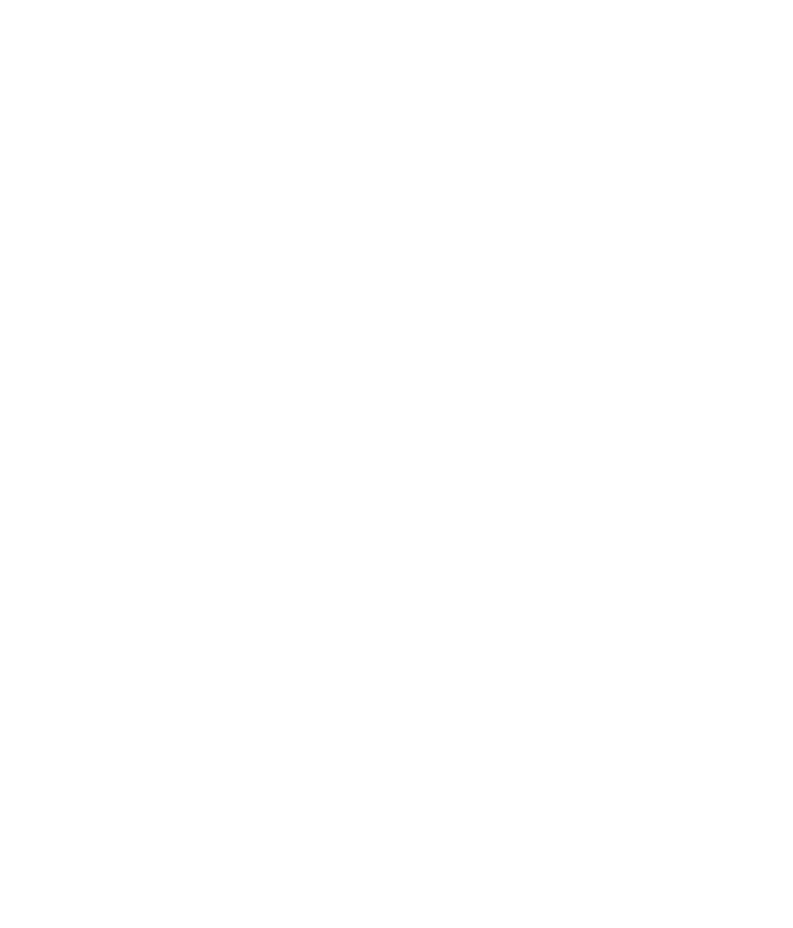
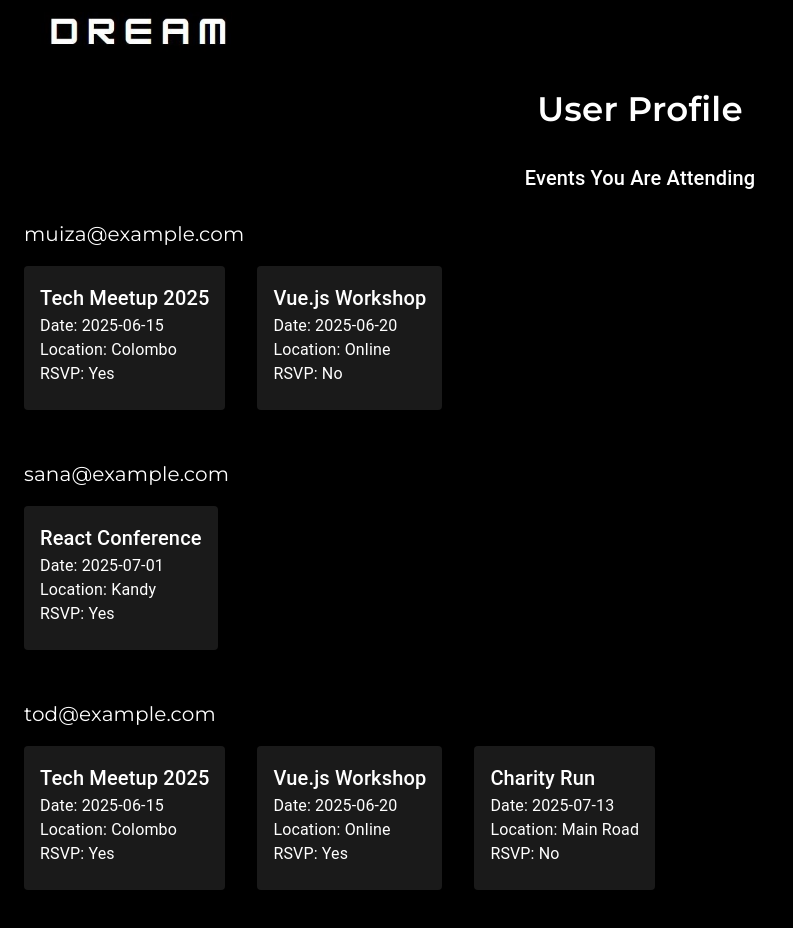
Before and after one commit to RaihanaMuiza/Event-Management-System, a React (Create React App) app: page /user-profile in a window 1280 px wide. Before the commit this address had no page. Shown: the top 928 px of the page, without its empty margins (0-793 px from the left). Before the commit the page ends 800 px from the top, so only its background shows below. Built offline with nearby package versions, Linux system fonts and the light colour scheme.

Commit message:
add user profile page

```diff
--- /dev/null
+++ b/public/mock-api/attendingEvents.json
@@ -0,0 +1,62 @@
+[
+    {
+      "id": 1,
+      "user": "muiza@example.com",
+      "events": [
+        {
+          "id": 101,
+          "name": "Tech Meetup 2025",
+          "date": "2025-06-15",
+          "location": "Colombo",
+          "rsvp": "Yes"
+        },
+        {
+          "id": 102,
+          "name": "Vue.js Workshop",
+          "date": "2025-06-20",
+          "location": "Online",
+          "rsvp": "No"
+        }
+      ]
+    },
+    {
+      "id": 2,
+      "user": "sana@example.com",
+      "events": [
+        {
+          "id": 103,
+          "name": "React Conference",
+          "date": "2025-07-01",
+          "location": "Kandy",
+          "rsvp": "Yes"
+        }
+      ]
+    },
+    {
+        "id": 3,
+        "user": "tod@example.com",
+        "events": [
+          {
+            "id": 101,
+            "name": "Tech Meetup 2025",
+            "date": "2025-06-15",
+            "location": "Colombo",
+            "rsvp": "Yes"
+          },
+          {
+            "id": 102,
+            "name": "Vue.js Workshop",
+            "date": "2025-06-20",
+            "location": "Online",
+            "rsvp": "Yes"
+          },
+          {
+            "id": 102,
+            "name": "Charity Run",
+            "date": "2025-07-13",
+            "location": "Main Road",
+            "rsvp": "No"
+          }
+        ]
+      }
+  ]
--- a/src/App.js
+++ b/src/App.js
@@ -5,6 +5,8 @@
 import EventDetails from "./pages/EventDetails";
 import CreateEvent from "./pages/CreateEvent";
 import EditEvent from "./pages/EditEvent";
+import UserProfile from "./pages/UserProfile";
+
 
 function App() {
   return (
@@ -15,7 +17,7 @@
         <Route path="/event-details" element={<EventDetails />} />
         <Route path="/create-event" element={<CreateEvent />} />
         <Route path="/edit-event/:id" element={<EditEvent />} />
-
+        <Route path="/user-profile" element={<UserProfile />} />
       </Routes>
     </Router>
   );
--- a/src/components/Header.js
+++ b/src/components/Header.js
@@ -16,9 +16,9 @@
   const [drawerOpen, setDrawerOpen] = useState(false);
 
   const menuItems = [
-    { label: 'Upcoming Events', path: '/dashboard' },
+    { label: 'Dashboard (Upcoming Events)', path: '/dashboard' },
     { label: 'Event Details', path: '/event-details' },
-    { label: 'User Profile', path: '/profile' },
+    { label: 'User Profile', path: '/user-profile' },
   ];
 
   const handleNavigate = (path) => {
--- /dev/null
+++ b/src/components/attendingSlice.js
@@ -0,0 +1,35 @@
+import { createSlice, createAsyncThunk } from "@reduxjs/toolkit";
+import axios from "axios";
+
+export const fetchAttendingEvents = createAsyncThunk(
+  "attending/fetchEvents",
+  async () => {
+    const res = await axios.get("/mock-api/attendingEvents.json");
+    return res.data;
+  }
+);
+
+const attendingSlice = createSlice({
+  name: "attending",
+  initialState: {
+    data: [],
+    loading: false,
+    error: null,
+  },
+  extraReducers: (builder) => {
+    builder
+      .addCase(fetchAttendingEvents.pending, (state) => {
+        state.loading = true;
+      })
+      .addCase(fetchAttendingEvents.fulfilled, (state, action) => {
+        state.loading = false;
+        state.data = action.payload;
+      })
+      .addCase(fetchAttendingEvents.rejected, (state, action) => {
+        state.loading = false;
+        state.error = "Failed to load attending events";
+      });
+  },
+});
+
+export default attendingSlice.reducer;
--- /dev/null
+++ b/src/pages/UserProfile.js
@@ -0,0 +1,75 @@
+import React, { useEffect } from "react";
+import {
+  Box, Typography, Card, CardContent, CircularProgress, Grid
+} from "@mui/material";
+import Header from "../components/Header";
+import { useDispatch, useSelector } from "react-redux";
+import { fetchAttendingEvents } from "../components/attendingSlice";
+
+const UserProfile = () => {
+  const dispatch = useDispatch();
+  const { data, loading, error } = useSelector((state) => state.attending);
+
+  useEffect(() => {
+    dispatch(fetchAttendingEvents());
+  }, [dispatch]);
+
+  return (
+    <Box sx={{ backgroundColor: "#000", minHeight: "100vh", color: "#fff", p: 3 }}>
+      <Header />
+
+      <Typography variant="h4" sx={{
+        textAlign: "center", mt: 8, mb: 4,
+        fontWeight: 600, fontFamily: "'Montserrat', sans-serif"
+      }}>
+        User Profile
+      </Typography>
+
+      <Typography variant="h6" sx={{ mb: 3, textAlign: "center" }}>
+        Events You Are Attending
+      </Typography>
+
+      {loading ? (
+        <Box textAlign="center">
+          <CircularProgress sx={{ color: "#fff" }} />
+        </Box>
+      ) : error ? (
+        <Typography color="error">{error}</Typography>
+      ) : (
+        data.map((user) => (
+          <Box key={user.id} sx={{ mb: 6 }}>
+            <Typography variant="h6" sx={{ mb: 2, fontWeight: 500, fontFamily: "'Montserrat', sans-serif" }}>
+              {user.user}
+            </Typography>
+            <Grid container spacing={4}>
+              {user.events.map((event) => (
+                <Grid item xs={12} sm={6} md={4} key={event.id}>
+                  <Card
+                    sx={{
+                      backgroundColor: "rgba(255,255,255,0.1)",
+                      color: "#fff",
+                      transition: "transform 0.3s ease",
+                      "&:hover": {
+                        transform: "scale(1.05)",
+                        boxShadow: "0 6px 20px rgba(255,255,255,0.2)"
+                      }
+                    }}
+                  >
+                    <CardContent>
+                      <Typography variant="h6">{event.name}</Typography>
+                      <Typography>Date: {event.date}</Typography>
+                      <Typography>Location: {event.location}</Typography>
+                      <Typography>RSVP: {event.rsvp}</Typography>
+                    </CardContent>
+                  </Card>
+                </Grid>
+              ))}
+            </Grid>
+          </Box>
+        ))
+      )}
+    </Box>
+  );
+};
+
+export default UserProfile;
--- a/src/store/store.js
+++ b/src/store/store.js
@@ -1,10 +1,12 @@
 import { configureStore } from '@reduxjs/toolkit';
 import eventReducer from '../components/eventSlice';
 import eventDetailsReducer from "../components/eventDetailsSlice";
+import attendingReducer from "../components/attendingSlice";
 
 export const store = configureStore({
   reducer: {
     events: eventReducer,
     eventDetails: eventDetailsReducer,
+    attending: attendingReducer,
   },
 });
```
